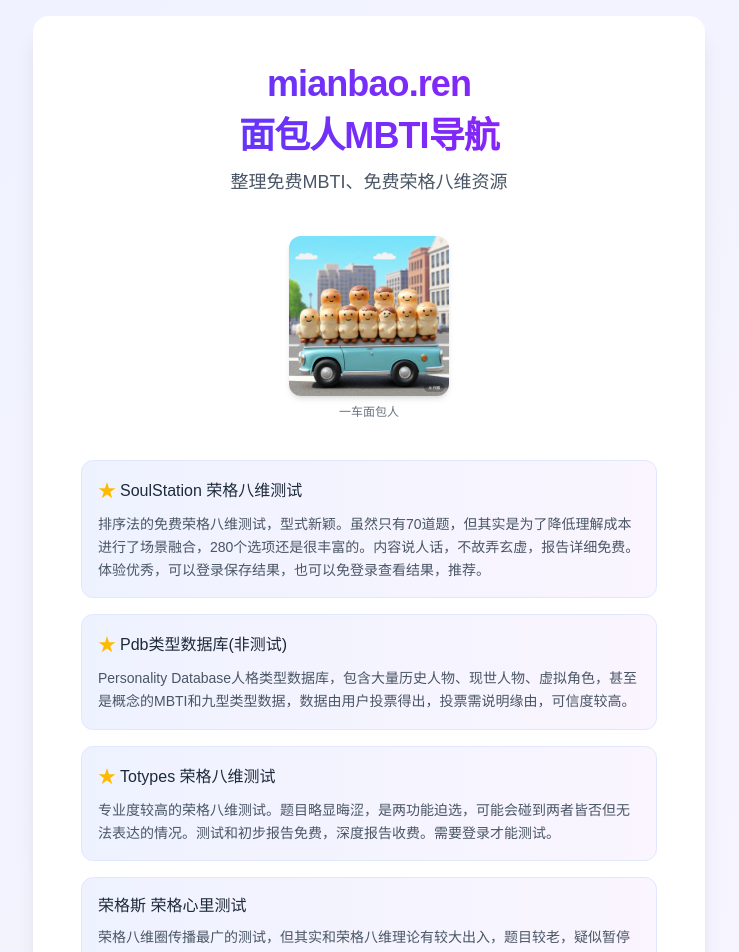
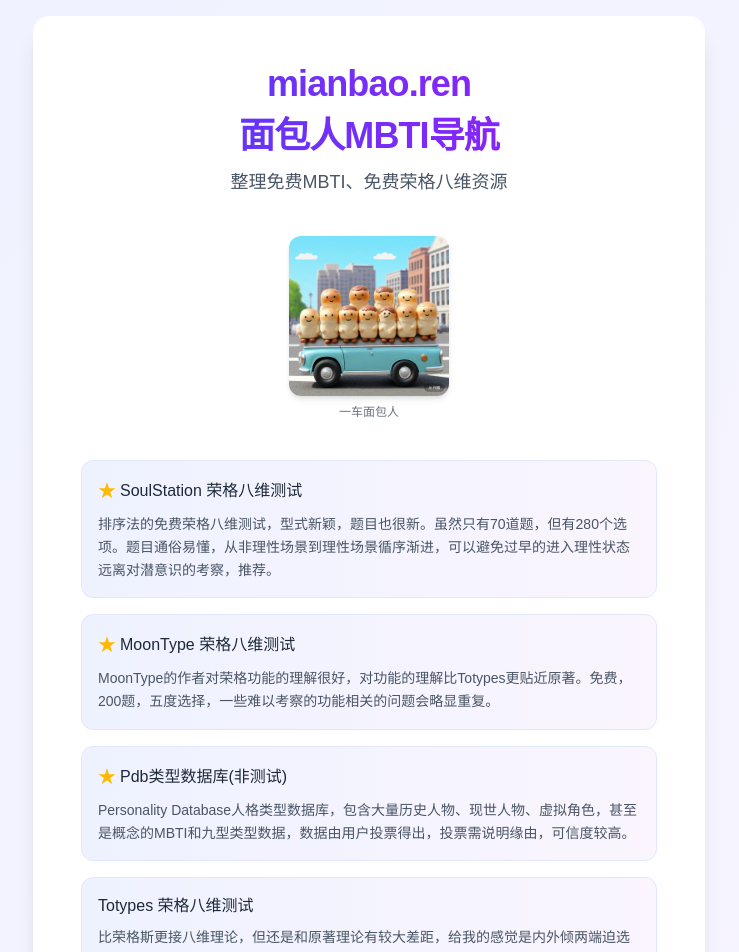
Before and after one commit to moxiaolong/mianbaoren, a Next.js app in the folder mianbaoren/: page / in a window 1280 px wide. Shown: the top 952 px of the page, without its empty margins (271-1010 px from the left). Built offline with nearby package versions, Linux system fonts and the light colour scheme.

Commit message:
内容更新

```diff
--- a/mianbaoren/src/app/page.tsx
+++ b/mianbaoren/src/app/page.tsx
@@ -36,36 +36,43 @@
             title: "SoulStation 荣格八维测试",
             url: "https://soulstation.club",
             rating: 5,
-            desc: "排序法的免费荣格八维测试，型式新颖。虽然只有70道题，但其实是为了降低理解成本进行了场景融合，280个选项还是很丰富的。内容说人话，不故弄玄虚，报告详细免费。体验优秀，可以登录保存结果，也可以免登录查看结果，推荐。"
+            desc: "排序法的免费荣格八维测试，型式新颖，题目也很新。虽然只有70道题，但有280个选项。题目通俗易懂，从非理性场景到理性场景循序渐进，可以避免过早的进入理性状态远离对潜意识的考察，推荐。"
+        },
+        {
+            title: "MoonType 荣格八维测试",
+            url: "https://moontype.fun/",
+            rating: 4,
+            desc: "MoonType的作者对荣格功能的理解很好，对功能的理解比Totypes更贴近原著。免费，200题，五度选择，一些难以考察的功能相关的问题会略显重复。"
         },
         {
             title: "Pdb类型数据库(非测试)",
             url: "https://www.personality-database.com/",
-            rating: 5,
+            rating: 4,
             desc: "Personality Database人格类型数据库，包含大量历史人物、现世人物、虚拟角色，甚至是概念的MBTI和九型类型数据，数据由用户投票得出，投票需说明缘由，可信度较高。"
         },
+
         {
             title: "Totypes 荣格八维测试",
             url: "https://totypes.com/xinggeceshi.php",
-            rating: 5,
-            desc: "专业度较高的荣格八维测试。题目略显晦涩，是两功能迫选，可能会碰到两者皆否但无法表达的情况。测试和初步报告免费，深度报告收费。需要登录才能测试。",
+            rating: 3,
+            desc: "比荣格斯更接八维理论，但还是和原著理论有较大差距，给我的感觉是内外倾两端迫选+二分法迫选。测试和初步报告免费，深度报告收费。需要登录才能测试。",
         },
         {
             title: "荣格斯 荣格心里测试",
             url: "https://www.jungus.cn/",
-            rating: 3,
+            rating: 2,
             desc: "荣格八维圈传播最广的测试，但其实和荣格八维理论有较大出入，题目较老，疑似暂停维护，比起类型论更像是特质论。",
         },
         {
             title: "才储 荣格认知功能测试",
             url: "https://www.apesk.com/jungtest/",
-            rating: 2,
+            rating: 1,
             desc: "才储主要面向企业，对免费测试不太上心，出的较早，但认可度一般。",
         },
         {
             title: "16personalities NERIS测试",
             url: "https://www.16personalities.com/",
-            rating: 2,
+            rating: 1,
             desc: "传播非常广泛，小人形象深入人心。经常被误认为是MBTI官网，但题目和解析都是特质论，披着MBTI字母的外衣，但却是大五人格。",
         },
     ];
@@ -116,7 +123,7 @@
                             <div className="flex items-center w-full justify-between">
                                 <div className="flex items-center">
 
-                                    {link.rating === 5 && <span
+                                    {link.rating >=4 && <span
 
                                         className={`text-lg pr-1 ${
                                             'text-amber-400' // 金色星星
```
Also changed, not shown: 1 other file (tests, documents, lock files or other folders).
